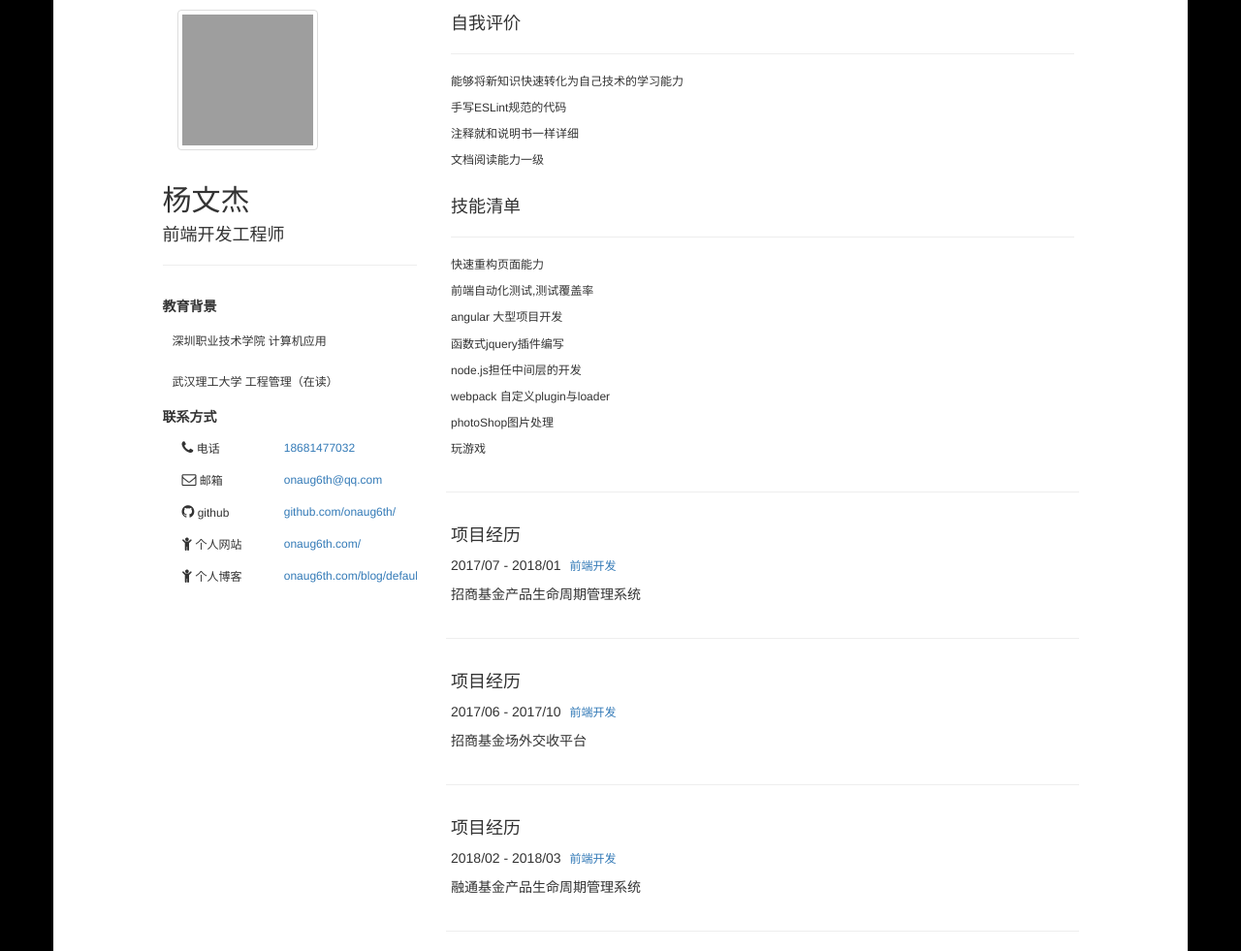
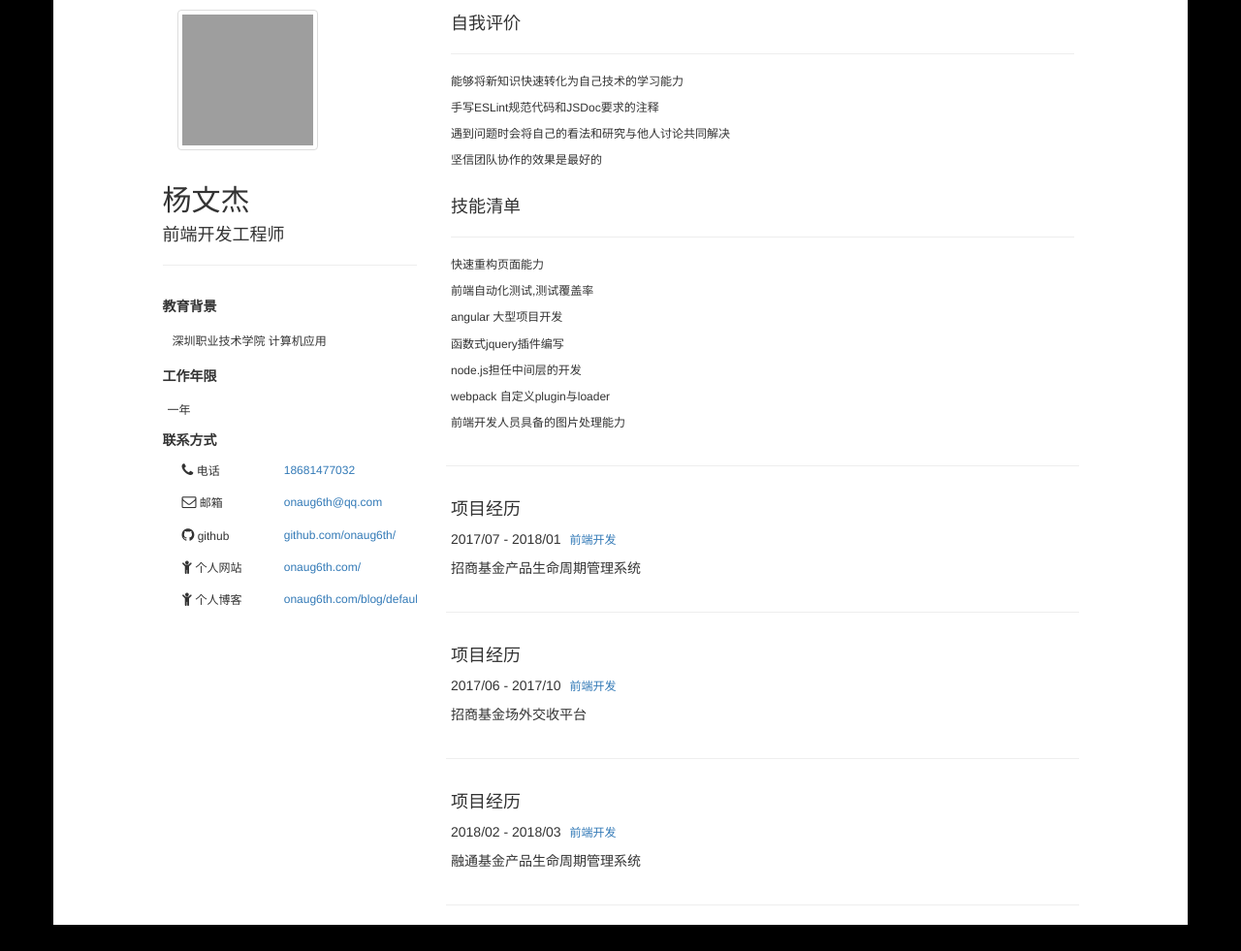
Before and after one commit to onaug6th/onaug6th.github.io, a website: page index.html in a window 1280 px wide. Shown: the whole page at 97% size. After the commit the page ends 954 px from the top, so only its background shows below. Drawn offline with nearby package versions, Linux system fonts and the light colour scheme; grey boxes are pictures that could not be loaded.

Commit message:
修改了自我评价~

```diff
--- a/index.html
+++ b/index.html
@@ -131,9 +131,17 @@
                                 深圳职业技术学院 计算机应用
                             </span>
                         </li>
-                        <li>
+                        <!-- <li>
                             <span class="col-sm-12">
                                 武汉理工大学 工程管理（在读）
+                            </span>
+                        </li> -->
+                    </ul>
+                    <h5>工作年限</h5>
+                    <ul class="profile-link" style="padding: 0px;">
+                        <li>
+                            <span>
+                                一年
                             </span>
                         </li>
                     </ul>
@@ -185,9 +193,9 @@
                     <h4>自我评价</h4>
                     <hr>
                     <p>能够将新知识快速转化为自己技术的学习能力</p>
-                    <p>手写ESLint规范的代码</p>
-                    <p>注释就和说明书一样详细</p>
-                    <p>文档阅读能力一级</p>
+                    <p>手写ESLint规范代码和JSDoc要求的注释</p>
+                    <p>遇到问题时会将自己的看法和研究与他人讨论共同解决</p>
+                    <p>坚信团队协作的效果是最好的</p>
                 </div>
                 <div class="skill row">
                     <h4>技能清单</h4>
@@ -198,8 +206,7 @@
                     <p>函数式jquery插件编写</p>
                     <p>node.js担任中间层的开发</p>
                     <p>webpack 自定义plugin与loader</p>
-                    <p>photoShop图片处理</p>
-                    <p>玩游戏</p>
+                    <p>前端开发人员具备的图片处理能力</p>
                 </div>
                 <hr>
                 <div class="history row">
```
